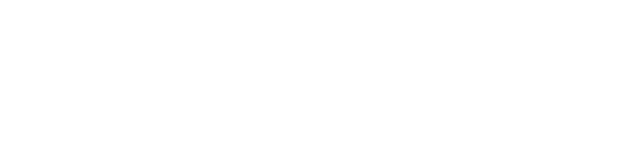
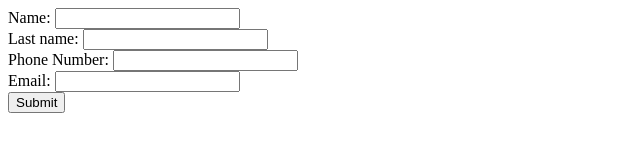
Before and after one commit to acciojob/form-login-2-Guptaaudy, a website: page main.html in a window 1280 px wide. Shown: the whole page, without its empty margins (0-640 px from the left). Drawn offline with Linux system fonts and the light colour scheme.

Commit message:
created a submission

```diff
--- a/main.html
+++ b/main.html
@@ -7,7 +7,21 @@
 </head>
 
 <body>
-	<!-- the entire body must be written by student -->
+	 <form id="myForm">
+    <label for="name">Name:</label>
+    <input type="text" id="name" name="name" required><br>
+
+    <label for="name">Last name:</label>
+    <input type="text" id="Last_name" name="name" required><br>
+
+    <label for="name">Phone Number:</label>
+    <input type="text" id="Phone_Number" name="name" required><br>
+
+    <label for="email">Email:</label>
+    <input type="email" id="email" name="email" required><br>
+
+    <input type="submit" value="Submit">
+  </form>
     <script type="text/javascript" src="./script.js">
 </script>
 
--- a/script.js
+++ b/script.js
@@ -1 +1,15 @@
 //your JS code here. If required.
+<script>
+    document.getElementById("myForm").addEventListener("submit", function(event) {
+      event.preventDefault(); // Prevents the form from submitting the traditional way
+
+      // Get values from form
+      var name = document.getElementById("name").value;
+      var LastName = document.getElementById("Last_name").value;
+      var PhoneNumber = document.getElementById("Phone_Number").value;
+      var email = document.getElementById("email").value;
+
+      // Display alert with form data
+      alert("Form submitted!\nName: " + name +"\nLast Name: " + LastName + "\nPhone Number: " + PhoneNumber +"\nEmail: " + email);
+    });
+  </script>
```
